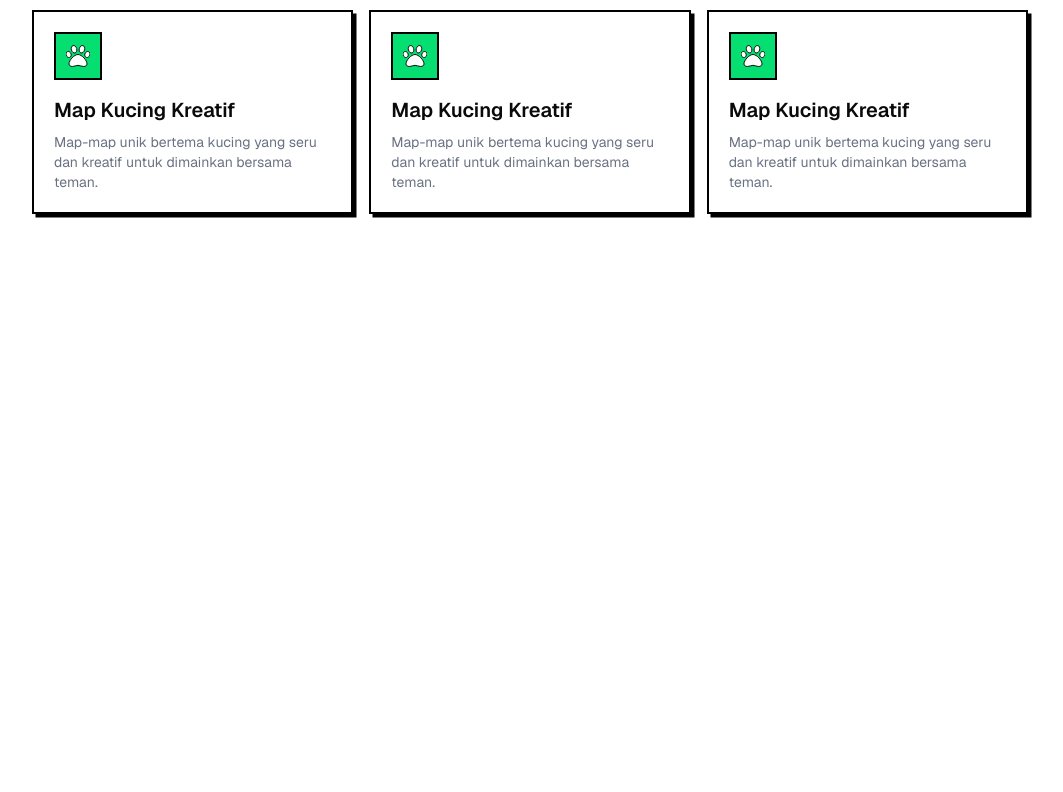
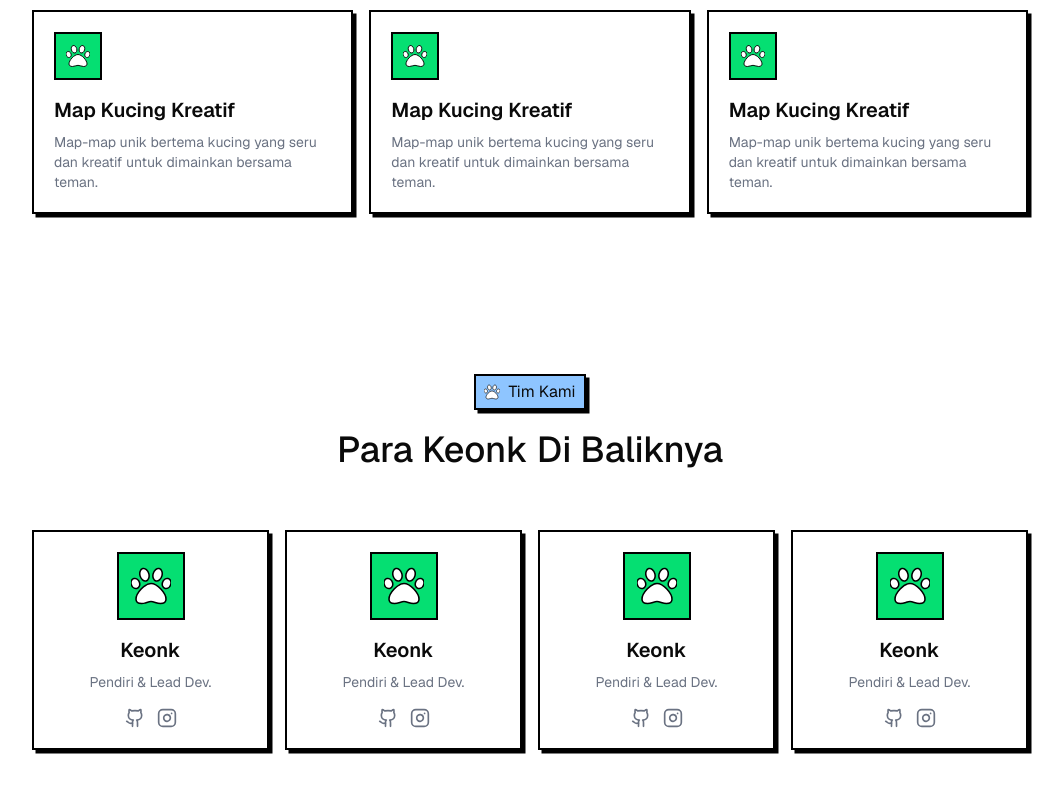
Before and after one commit to keonkstudio/landing-page, a Next.js app: page / in a window 1280 px wide. Shown: the part 1802-2594 px from the top of the page, without its empty margins (110-1173 px from the left). Before the commit the page ends 2096 px from the top, so only its background shows below. Built offline with nearby package versions, Linux system fonts and the light colour scheme.

Commit message:
feat(home): add initial team section to home page

```diff
--- a/app/page.tsx
+++ b/app/page.tsx
@@ -3,6 +3,7 @@
 import AboutSection from "@/components/sections/about-section";
 import FeatureSection from "@/components/sections/feature-section";
 import HeroSection from "@/components/sections/hero-section";
+import TeamSection from "@/components/sections/team-section";
 
 export default function Home() {
   return (
@@ -10,6 +11,7 @@ export default function Home() {
       <HeroSection />
       <AboutSection />
       <FeatureSection />
+      <TeamSection />
     </main>
   );
 }
--- /dev/null
+++ b/components/sections/team-section.tsx
@@ -0,0 +1,76 @@
+import { FaPaw } from "react-icons/fa";
+import MaxWidthWrapper from "../layout/max-width-wrapper";
+import BrutalistCard from "../ui/brutalist-card";
+import { GithubIcon, InstagramIcon } from "lucide-react";
+
+export default function TeamSection() {
+  return (
+    <section id="team">
+      <MaxWidthWrapper className="py-20">
+        <div className="space-y-15">
+          <div className="flex flex-col items-center gap-5 text-center">
+            <BrutalistCard className="size-fit bg-blue-300">
+              <FaPaw className="text-white" style={{ stroke: "black", strokeWidth: 20 }} />
+              <h2>Tim Kami</h2>
+            </BrutalistCard>
+            <p className="text-4xl font-medium">Para Keonk Di Baliknya</p>
+          </div>
+          <div className="grid grid-cols-4 gap-4">
+            <BrutalistCard className="flex-col items-center bg-white p-5">
+              <div className="flex w-full flex-col items-center gap-2 text-center">
+                <div className="border-2 border-black bg-green-400 p-3">
+                  <FaPaw className="size-10 text-white" style={{ stroke: "black", strokeWidth: 20 }} />
+                </div>
+                <span className="text-md mt-2 text-xl font-semibold">Keonk</span>
+                <span className="text-sm text-gray-500">Pendiri & Lead Dev.</span>
+                <div className="mt-2 flex gap-3 text-gray-500">
+                  <GithubIcon className="size-5" />
+                  <InstagramIcon className="size-5" />
+                </div>
+              </div>
+            </BrutalistCard>
+            <BrutalistCard className="flex-col items-center bg-white p-5">
+              <div className="flex w-full flex-col items-center gap-2 text-center">
+                <div className="border-2 border-black bg-green-400 p-3">
+                  <FaPaw className="size-10 text-white" style={{ stroke: "black", strokeWidth: 20 }} />
+                </div>
+                <span className="text-md mt-2 text-xl font-semibold">Keonk</span>
+                <span className="text-sm text-gray-500">Pendiri & Lead Dev.</span>
+                <div className="mt-2 flex gap-3 text-gray-500">
+                  <GithubIcon className="size-5" />
+                  <InstagramIcon className="size-5" />
+                </div>
+              </div>
+            </BrutalistCard>
+            <BrutalistCard className="flex-col items-center bg-white p-5">
+              <div className="flex w-full flex-col items-center gap-2 text-center">
+                <div className="border-2 border-black bg-green-400 p-3">
+                  <FaPaw className="size-10 text-white" style={{ stroke: "black", strokeWidth: 20 }} />
+                </div>
+                <span className="text-md mt-2 text-xl font-semibold">Keonk</span>
+                <span className="text-sm text-gray-500">Pendiri & Lead Dev.</span>
+                <div className="mt-2 flex gap-3 text-gray-500">
+                  <GithubIcon className="size-5" />
+                  <InstagramIcon className="size-5" />
+                </div>
+              </div>
+            </BrutalistCard>
+            <BrutalistCard className="flex-col items-center bg-white p-5">
+              <div className="flex w-full flex-col items-center gap-2 text-center">
+                <div className="border-2 border-black bg-green-400 p-3">
+                  <FaPaw className="size-10 text-white" style={{ stroke: "black", strokeWidth: 20 }} />
+                </div>
+                <span className="text-md mt-2 text-xl font-semibold">Keonk</span>
+                <span className="text-sm text-gray-500">Pendiri & Lead Dev.</span>
+                <div className="mt-2 flex gap-3 text-gray-500">
+                  <GithubIcon className="size-5" />
+                  <InstagramIcon className="size-5" />
+                </div>
+              </div>
+            </BrutalistCard>
+          </div>
+        </div>
+      </MaxWidthWrapper>
+    </section>
+  );
+}
```
